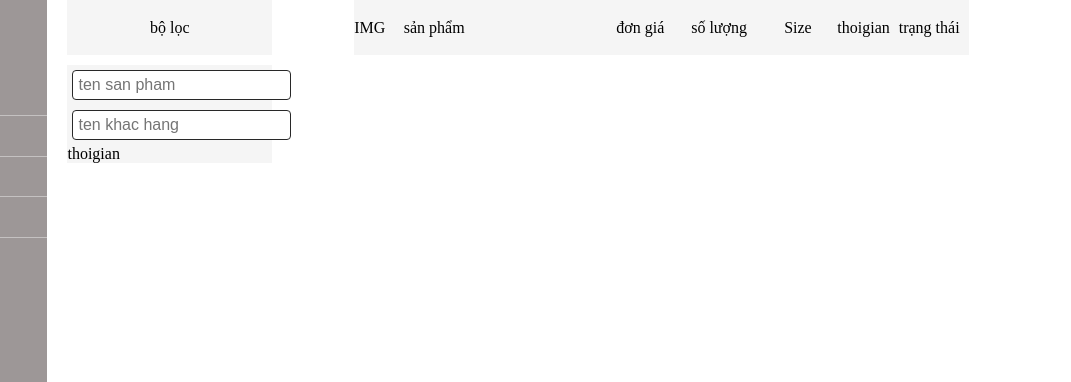
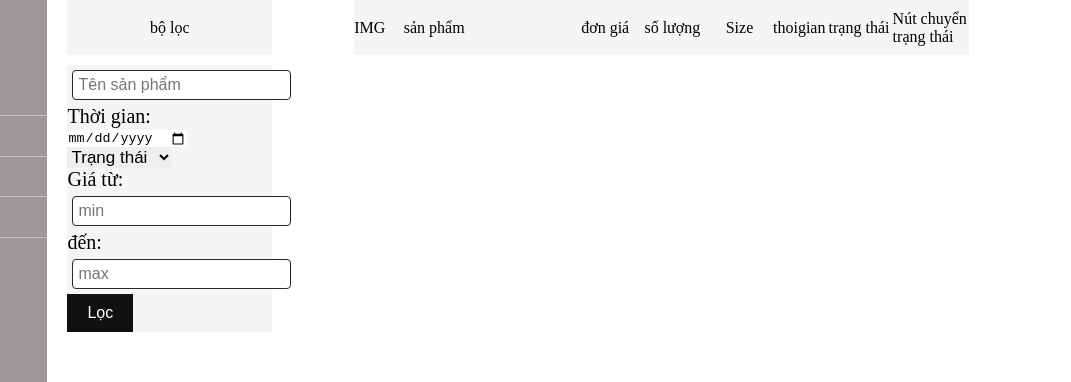
Before and after one commit to sankatjm0/web, a website: page DO_An_Web/index-admin.html in a window 1280 px wide. Both pictures are taken after a click on the item "Đơn hàng". Shown: the top 382 px of the page, 209-1280 px from the left. Drawn offline with Linux system fonts and the light colour scheme.

Commit message:
fix don hang

```diff
--- a/DO_An_Web/css/admin.css
+++ b/DO_An_Web/css/admin.css
@@ -308,3 +308,21 @@ transform: translateX(50px);
 .switch-toggle label input:checked + span {
   background: linear-gradient(to right, #9C27B0, #E91E63);
 }
+#trangthai{
+  font-size: 17px;
+}
+/* Định dạng nút lọc */
+.btn-locsanpham {
+  padding: 10px 20px; /* Điều chỉnh kích thước nút */
+  font-size: 16px; /* Điều chỉnh kích thước chữ */
+  background-color: #111; /* Màu nền của nút */
+  color: white; /* Màu chữ của nút */
+  border: none; /* Loại bỏ đường viền */
+  cursor: pointer; /* Biến đổi con trỏ thành bàn tay khi di chuột qua nút */
+}
+
+/* Hiệu ứng độ sâu khi nhấp vào nút */
+.btn-locsanpham:active {
+  box-shadow: 0 4px 8px rgba(0, 0, 0, 0.2);
+  transform: translateY(2px);
+}
--- a/DO_An_Web/css/cart.css
+++ b/DO_An_Web/css/cart.css
@@ -152,7 +152,7 @@ whishlist {
 }
 
 .bill {
-  font-size: 60px;
-  font-weight: 500;
+  font-size: 40px;
+  font-weight: 600;
   margin: 10px 0;
 }
--- a/DO_An_Web/js/donhang.js
+++ b/DO_An_Web/js/donhang.js
@@ -7,15 +7,31 @@ donhang.addEventListener('click', function () {
     content.innerHTML = '';
     content.innerHTML = `
     <div class="donhang">
-        <div class="locsp">
-            <div class="thanhnav">
-                <div class="boloc">bộ lọc</div>
+    <div class="locsp">
+        <div class="thanhnav">
+            <div class="boloc">bộ lọc</div>
+        </div>
+        <div class="timsanpham">
+            <input type="text" placeholder="Tên sản phẩm">
+            <div>
+                <label for="thoiGian">Thời gian:</label>
+                <input type="date" id="thoigian">
             </div>
-            <div class="timsanpham">
-                <input type="text" placeholder="ten san pham">
-                <input type="text" placeholder="ten khac hang">
-                <div>thoigian</div>
+            <select id="trangthai">
+                <option value="" selected>Trạng thái</option>
+                <option value="Chưa xử lý">Chưa xử lý</option>
+                <option value="Đã xử lý">Đã xử lý</option>
+            </select>
+            <div>
+                <label for="giaMin">Giá từ:</label>
+                <input type="number" id="giaMin" placeholder="min" min="0" onchange="capNhatGiaMax()">
             </div>
+            <div>
+                <label for="giaMax">đến:</label>
+                <input type="number" id="giaMax" placeholder="max" min="0">
+            </div>
+            <button onclick="locSanPham()" class="btn-locsanpham">Lọc</button>
+        </div>
         </div>
 
         <div class="thongtin">
@@ -27,6 +43,7 @@ donhang.addEventListener('click', function () {
                 <div class="size">Size</div>
                 <div class="thoigian">thoigian</div>
                 <div class="trangthai">trạng thái</div>
+                <div class="btn-trangthai">Nút chuyển trạng thái</div>
             </div>
         </div>`;
 
```
